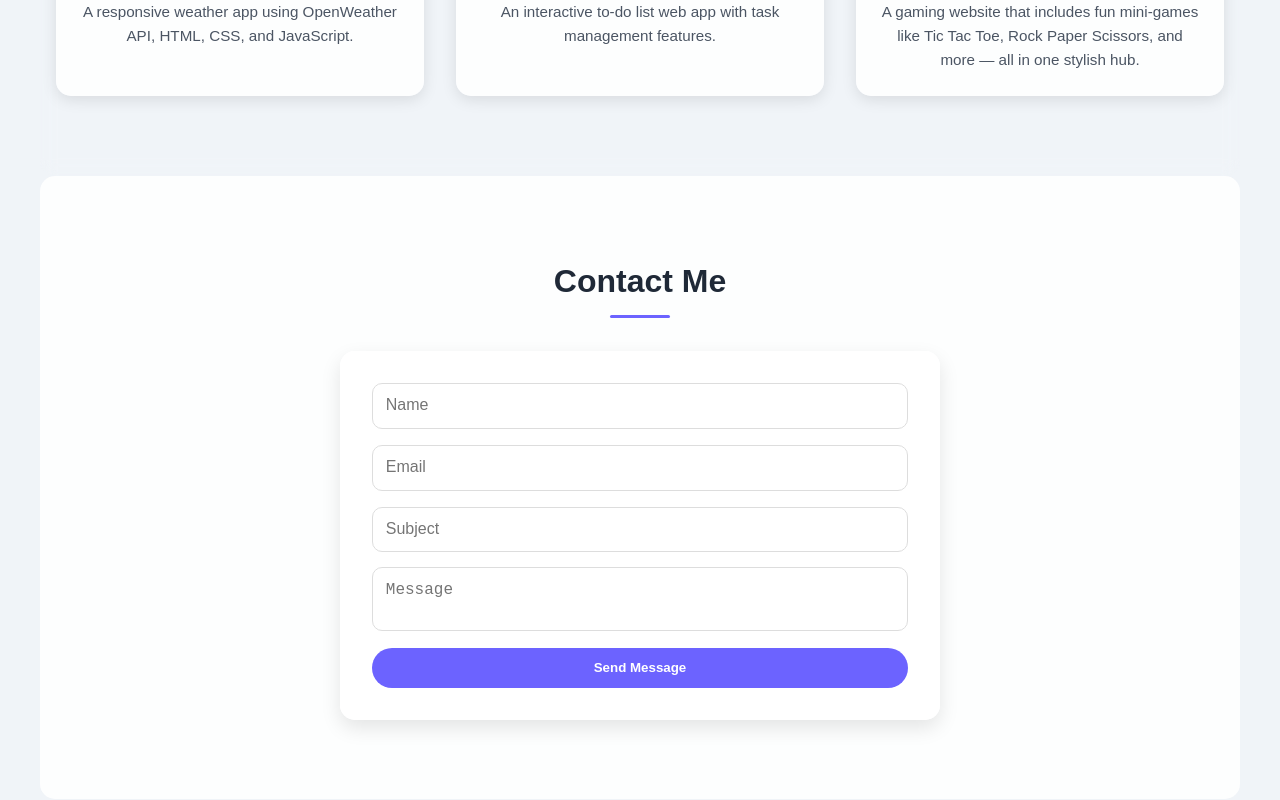
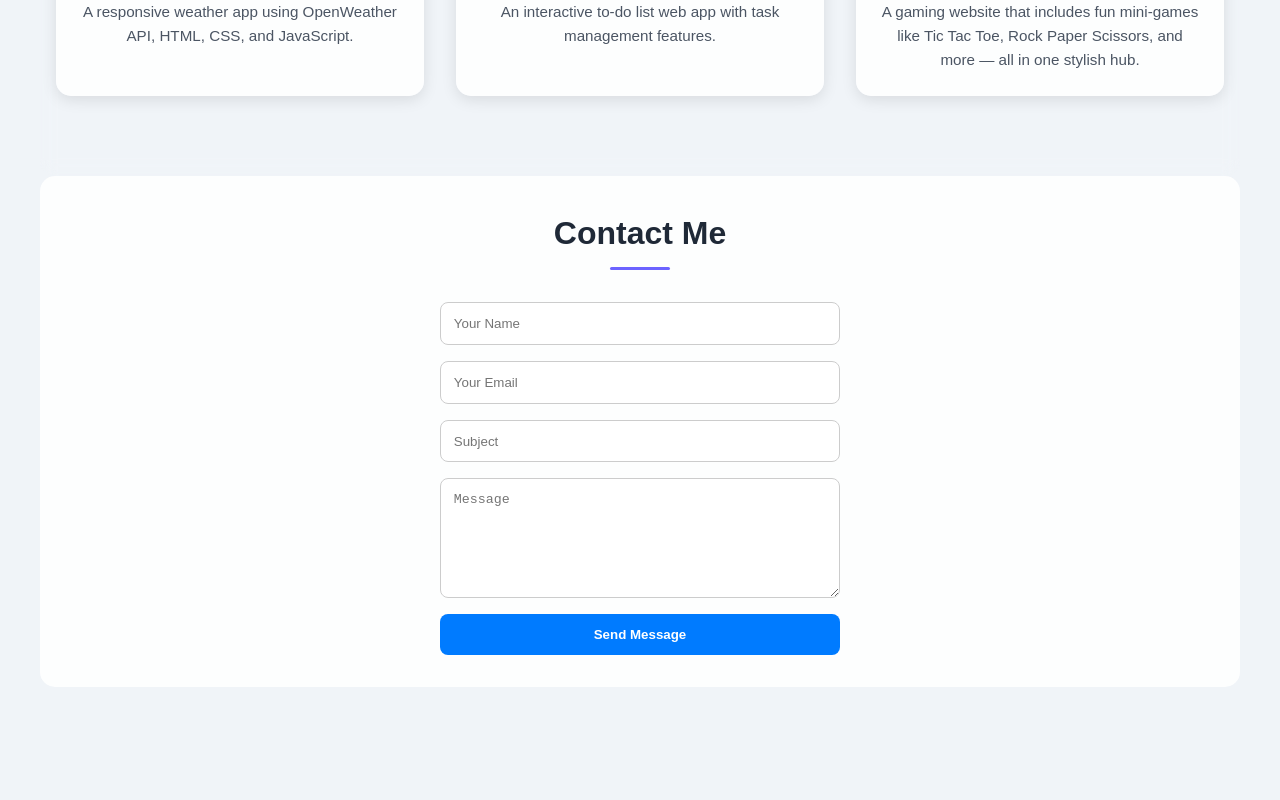
Before and after one commit to omsingh062/portfolio, a React (Vite) app: page / in a window 1280 px wide. Shown: the part 1693-2493 px from the top of the page. After the commit the page ends 2380 px from the top, so only its background shows below. Built offline with nearby package versions, Linux system fonts and the light colour scheme.

Commit message:
Updated Contact.jsx and styles

```diff
--- a/package.json
+++ b/package.json
@@ -10,6 +10,7 @@
     "preview": "vite preview"
   },
   "dependencies": {
+    "@emailjs/browser": "^4.4.1",
     "react": "^19.1.1",
     "react-dom": "^19.1.1"
   },
--- a/src/App.css
+++ b/src/App.css
@@ -41,18 +41,16 @@ body {
   scroll-behavior: smooth;
 }
 
-/* ========== HEADER ========== */
+/* ========== HEADER (COMMON) ========== */
 header {
   position: sticky;
   top: 0;
   z-index: 1000;
-  background: rgba(25, 25, 25, 0.95);
   backdrop-filter: blur(12px);
   display: flex;
   align-items: center;
   justify-content: space-between;
   padding: 0.8rem 2rem;
-  box-shadow: 0 2px 10px rgba(0, 0, 0, 0.3);
   transition: all 0.3s ease;
 }
 
@@ -70,19 +68,44 @@ nav ul {
 }
 
 nav ul li a {
-  color: var(--text-color);
   font-weight: 500;
   font-size: 1rem;
-  transition: 0.3s;
   padding: 0.5rem;
+  text-decoration: none;
+  transition: all 0.3s ease;
 }
 
-nav ul li a:hover {
-  color: var(--accent-color);
+/* ===== LIGHT THEME HEADER ===== */
+[data-theme="light"] header {
+  background: rgba(255, 255, 255, 0.85);
+  box-shadow: 0 2px 10px rgba(0, 0, 0, 0.1);
+}
+
+[data-theme="light"] nav ul li a {
+  color: #1f2937;
+}
+
+[data-theme="light"] nav ul li a:hover {
+  color: #6c63ff;
   transform: scale(1.1);
 }
 
-/* Theme Button */
+/* ===== DARK THEME HEADER ===== */
+[data-theme="dark"] header {
+  background: rgba(25, 25, 25, 0.95);
+  box-shadow: 0 2px 10px rgba(0, 0, 0, 0.4);
+}
+
+[data-theme="dark"] nav ul li a {
+  color: #e0e0e0;
+}
+
+[data-theme="dark"] nav ul li a:hover {
+  color: #FFD700;
+  transform: scale(1.1);
+}
+
+/* ===== Theme Button ===== */
 .theme-btn {
   margin-left: 1.5rem;
   padding: 0.5rem 1rem;
@@ -258,45 +281,46 @@ section h2::after {
 }
 
 /* ========== CONTACT SECTION ========== */
-form {
-  max-width: 600px;
-  margin: auto;
+#contact {
+  text-align: center;
+  padding: 4rem 2rem;
+}
+
+#contact form {
   display: flex;
   flex-direction: column;
   gap: 1rem;
-  background: var(--card-bg);
-  backdrop-filter: blur(8px);
-  padding: 2rem;
-  border-radius: 15px;
-  box-shadow: 0 8px 20px rgba(0, 0, 0, 0.1);
+  max-width: 400px;
+  margin: auto;
 }
 
-input,
-textarea {
+#contact input,
+#contact textarea {
   padding: 0.8rem;
-  border: 1px solid #ddd;
-  border-radius: 10px;
-  font-size: 1rem;
-  width: 100%;
-  resize: none;
+  border-radius: 8px;
+  border: 1px solid #ccc;
   background: var(--input-bg);
   color: var(--input-text);
 }
 
-button {
+#contact textarea {
+  height: 120px;
+}
+
+#contact button {
   background: var(--btn-bg);
   color: var(--btn-text);
-  border-radius: 50px;
+  border: none;
   padding: 0.8rem;
+  border-radius: 8px;
+  cursor: pointer;
   font-weight: 600;
-  cursor: pointer;
   transition: 0.3s;
-  border: none;
 }
 
-button:hover {
-  transform: translateY(-3px);
+#contact button:hover {
   opacity: 0.9;
+  transform: translateY(-2px);
 }
 
 /* ========== RESPONSIVE DESIGN ========== */
--- a/src/components/Contact.jsx
+++ b/src/components/Contact.jsx
@@ -1,34 +1,112 @@
 import React, { useState } from "react";
+import emailjs from "@emailjs/browser";
 
 const Contact = () => {
   const [formMessage, setFormMessage] = useState("");
+  const [loading, setLoading] = useState(false);
 
+  // 👇 handleSubmit function runs when you click "Send Message"
   const handleSubmit = (e) => {
-    e.preventDefault();
-    const { name, email, subject, message } = e.target.elements;
+    e.preventDefault(); // Prevent page refresh
+    setLoading(true);
 
-    if (!name.value || !email.value || !subject.value || !message.value) {
-      setFormMessage("Please fill out all fields.");
-      return;
-    }
-
-    setFormMessage("Message sent successfully!");
-    e.target.reset();
+    // 👇 Paste your EmailJS sendForm() code here
+    emailjs
+      .sendForm(
+        "service_khk86gd", // ✅ Your EmailJS Service ID
+        "template_femak6k", // ✅ Replace with your Template ID from EmailJS
+        e.target, // ✅ This refers to the HTML form
+        "-2mv4aoPu8JQs9Zfj" // ✅ Replace with your Public Key
+      )
+      .then(
+        () => {
+          setFormMessage("✅ Message sent successfully!");
+          setLoading(false);
+          e.target.reset();
+        },
+        (error) => {
+          console.error("Email send error:", error);
+          setFormMessage("❌ Failed to send message. Try again later.");
+          setLoading(false);
+        }
+      );
   };
 
   return (
-    <section id="contact">
+    <section id="contact" style={styles.section}>
       <h2>Contact Me</h2>
-      <form onSubmit={handleSubmit}>
-        <input type="text" name="name" placeholder="Name" required />
-        <input type="email" name="email" placeholder="Email" required />
-        <input type="text" name="subject" placeholder="Subject" required />
-        <textarea name="message" placeholder="Message" required></textarea>
-        <button type="submit">Send Message</button>
+
+      {/* 👇 The form triggers handleSubmit when submitted */}
+      <form onSubmit={handleSubmit} style={styles.form}>
+        <input
+          type="text"
+          name="name"
+          placeholder="Your Name"
+          required
+          style={styles.input}
+        />
+        <input
+          type="email"
+          name="email"
+          placeholder="Your Email"
+          required
+          style={styles.input}
+        />
+        <input
+          type="text"
+          name="subject"
+          placeholder="Subject"
+          required
+          style={styles.input}
+        />
+        <textarea
+          name="message"
+          placeholder="Message"
+          required
+          style={styles.textarea}
+        ></textarea>
+        <button type="submit" style={styles.button} disabled={loading}>
+          {loading ? "Sending..." : "Send Message"}
+        </button>
       </form>
+
       <p>{formMessage}</p>
     </section>
   );
 };
 
+// Optional simple inline styling
+const styles = {
+  section: {
+    textAlign: "center",
+    padding: "2rem",
+  },
+  form: {
+    display: "flex",
+    flexDirection: "column",
+    gap: "1rem",
+    maxWidth: "400px",
+    margin: "auto",
+  },
+  input: {
+    padding: "0.8rem",
+    borderRadius: "8px",
+    border: "1px solid #ccc",
+  },
+  textarea: {
+    padding: "0.8rem",
+    borderRadius: "8px",
+    border: "1px solid #ccc",
+    height: "120px",
+  },
+  button: {
+    background: "#007bff",
+    color: "white",
+    border: "none",
+    padding: "0.8rem",
+    borderRadius: "8px",
+    cursor: "pointer",
+  },
+};
+
 export default Contact;
```
Also changed, not shown: 1 other file (tests, documents, lock files or other folders).
